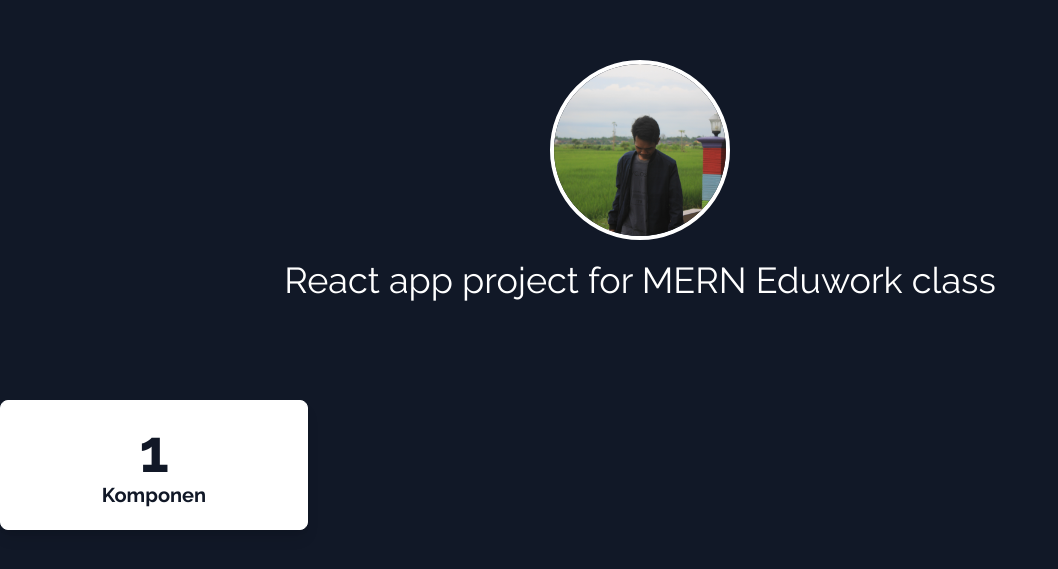
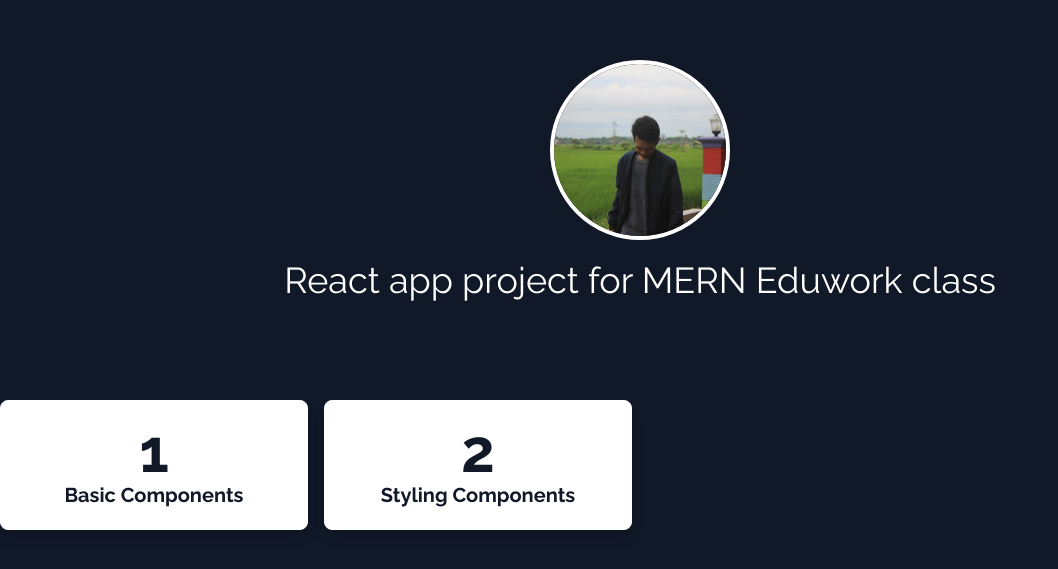
Before and after one commit to HilmiMubarok/hilmi-reactjs, a React (Create React App) app: page / in a window 1280 px wide. Shown: the part 105-674 px from the top of the page, without its empty margins (0-1058 px from the left). Built offline with nearby package versions, Linux system fonts and the light colour scheme.

Commit message:
add avatar component

```diff
--- /dev/null
+++ b/src/Landing/Avatar.jsx
@@ -0,0 +1,11 @@
+import React from "react";
+import me from "../images/me.JPG"
+export default class Avatar extends React.Component {
+
+    render() {
+        return (
+            <img src={me} className="border-4 border-white object-cover w-[180px] h-[180px] rounded-full mb-5" />
+        )
+    }
+
+}
--- a/src/Landing/index.jsx
+++ b/src/Landing/index.jsx
@@ -1,9 +1,8 @@
 import React from "react";
 
-import me from "../images/me.JPG"
+import Avatar from "./Avatar";
 
 class Landing extends React.Component {
-
 
     render () {
 
@@ -11,13 +10,18 @@ class Landing extends React.Component {
         return (
             <div className="bg-gray-900 text-white w-full h-screen flex items-center flex-col justify-center">
 
-                <img src={me} className="border-4 border-white object-cover w-[180px] h-[180px] rounded-full mb-5" />
+                <Avatar/>
                 <p className="text-4xl">React app project for MERN Eduwork class</p>
 
                 <div className="container grid grid-cols-4 gap-4 mt-[100px]">
                     <div className="font-bold w-full border border-white rounded rounded-lg shadow-lg p-[20px] bg-white text-gray-900 flex flex-col items-center">
                         <p className="text-6xl">1</p>
-                        <p className="text-xl">Komponen</p>
+                        <p className="text-xl">Basic Components</p>
+                    </div>
+
+                    <div className="font-bold w-full border border-white rounded rounded-lg shadow-lg p-[20px] bg-white text-gray-900 flex flex-col items-center">
+                        <p className="text-6xl">2</p>
+                        <p className="text-xl">Styling Components</p>
                     </div>
                 </div>
 
```
